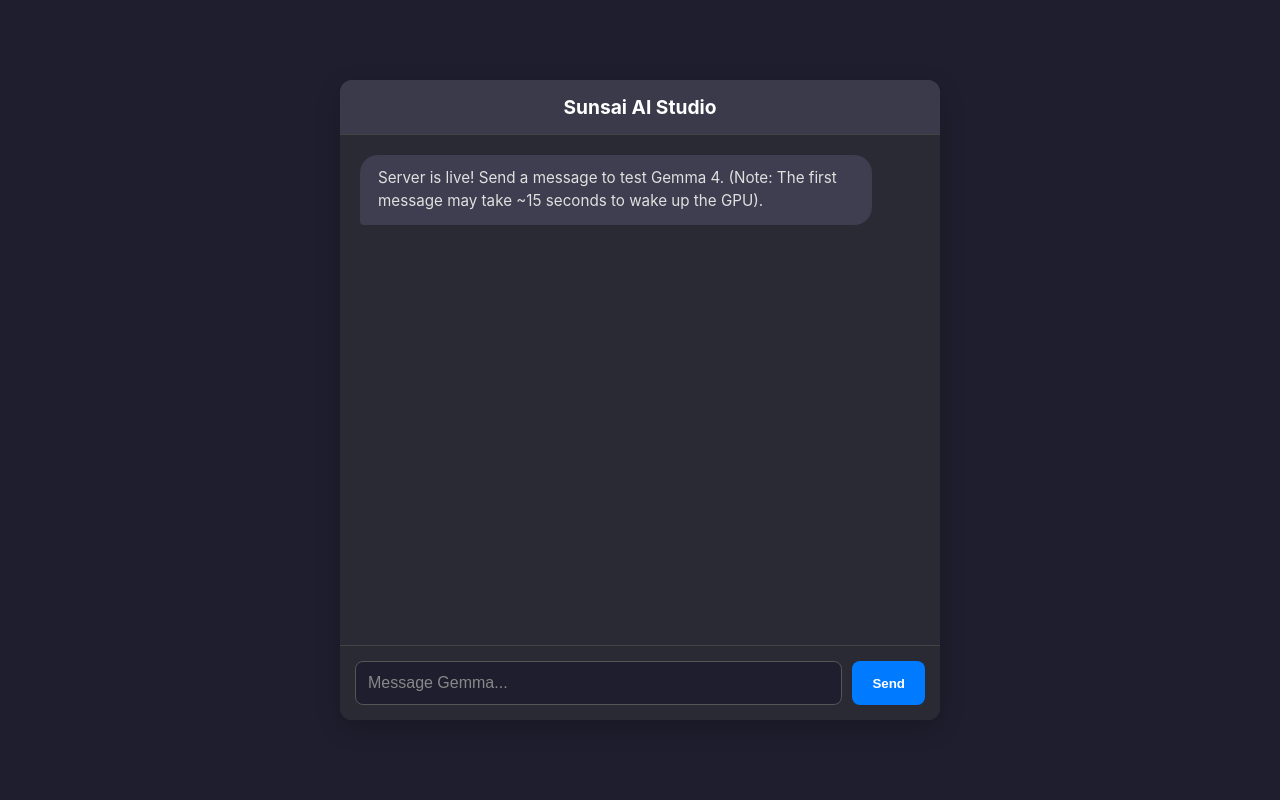
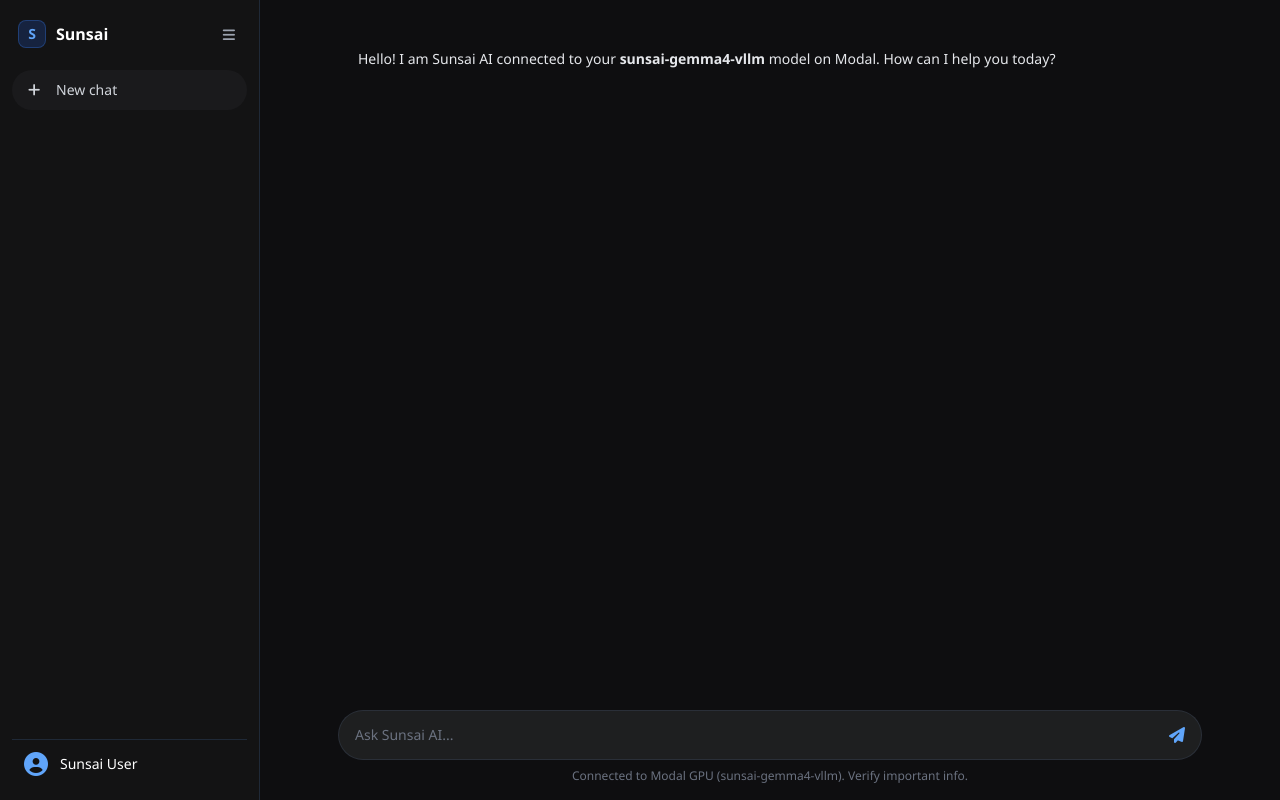
Before and after one commit to thahmunmang/sunsai, a plain HTML site: page index.html in a window 1280 px wide. Drawn offline with nearby package versions, Linux system fonts and the light colour scheme.

Commit message:
Refactor chat interface with sidebar and improved styles
Updated the layout and functionality of the chat interface, including sidebar and input area enhancements.

```diff
--- a/index.html
+++ b/index.html
@@ -3,181 +3,167 @@
 <head>
   <meta charset="UTF-8">
   <meta name="viewport" content="width=device-width, initial-scale=1.0">
-    <title>Sunsai AI Studio</title>
+  <title>Sunsai AI Studio - Modal Connected</title>
+  <script src="https://cdn.tailwindcss.com"></script>
+  <link rel="stylesheet" href="https://cdnjs.cloudflare.com/ajax/libs/font-awesome/6.4.0/css/all.min.css">
+  <link rel="stylesheet" href="https://cdnjs.cloudflare.com/ajax/libs/highlight.js/11.7.0/styles/atom-one-dark.min.css">
+  <script src="https://cdnjs.cloudflare.com/ajax/libs/highlight.js/11.7.0/highlight.min.js"></script>
+  <script src="https://cdn.jsdelivr.net/npm/marked/marked.min.js"></script>
   <style>
-        body {
-            font-family: -apple-system, BlinkMacSystemFont, "Segoe UI", Roboto, Helvetica, Arial, sans-serif;
-            background-color: #1e1e2e; /* Dark mode background */
-            display: flex;
-            justify-content: center;
-            align-items: center;
-            height: 100vh;
-            margin: 0;
-        }
-        #chat-container {
-            width: 100%;
-            max-width: 600px;
-            background: #2a2a35;
-            border-radius: 12px;
-            box-shadow: 0 8px 24px rgba(0,0,0,0.2);
-            display: flex;
-            flex-direction: column;
-            height: 80vh;
-            overflow: hidden;
-        }
-        .header {
-            background: #3a3a4a;
-            color: white;
-            padding: 15px 20px;
-            font-weight: bold;
-            font-size: 1.2rem;
-            text-align: center;
-            border-bottom: 1px solid #444;
-        }
-        #chat-log {
-            flex: 1;
-            overflow-y: auto;
-            padding: 20px;
-            display: flex;
-            flex-direction: column;
-            gap: 15px;
-        }
-        .message {
-            padding: 12px 18px;
-            border-radius: 18px;
-            max-width: 85%;
-            line-height: 1.5;
-            font-size: 0.95rem;
-        }
-        .user-msg {
-            background-color: #007bff;
-            color: white;
-            align-self: flex-end;
-            border-bottom-right-radius: 4px;
-        }
-        .ai-msg {
-            background-color: #3e3e50;
-            color: #e0e0e0;
-            align-self: flex-start;
-            border-bottom-left-radius: 4px;
-        }
-        .input-area {
-            display: flex;
-            border-top: 1px solid #444;
-            padding: 15px;
-            background: #2a2a35;
-        }
-        #user-input {
-            flex: 1;
-            padding: 12px;
-            border: 1px solid #555;
-            border-radius: 8px;
-            background: #1e1e2e;
-            color: white;
-            outline: none;
-            font-size: 1rem;
-        }
-        #user-input::placeholder { color: #888; }
-        #user-input:focus { border-color: #007bff; }
-        #send-btn {
-            background: #007bff;
-            color: white;
-            border: none;
-            padding: 12px 20px;
-            margin-left: 10px;
-            border-radius: 8px;
-            font-weight: bold;
-            cursor: pointer;
-            transition: background 0.2s;
-        }
-        #send-btn:hover { background: #0056b3; }
+    body { background-color: #0e0e10; color: #e3e3e3; font-family: 'Segoe UI', sans-serif; user-select: none; }
+    .sidebar { background-color: #131314; width: 260px; transition: width 0.3s ease; }
+    .sidebar.collapsed { width: 64px; padding: 12px 6px !important; }
+    .sidebar.collapsed .hide-on-collapse { display: none !important; }
+    .sidebar.collapsed .show-on-collapse { display: flex !important; }
+    .show-on-collapse { display: none; }
+    .input-box { background-color: #1e1f20; border-radius: 28px; }
+    pre code { border-radius: 8px; font-family: 'Consolas', monospace; }
+    .sidebar-scroll::-webkit-scrollbar { width: 4px; }
+    .sidebar-scroll::-webkit-scrollbar-thumb { background: #2a2b2d; border-radius: 4px; }
   </style>
 </head>
-<body>
+<body class="flex h-screen overflow-hidden relative">
 
-<div id="chat-container">
-    <div class="header">Sunsai AI Studio</div>
-    <div id="chat-log">
-        <div class="message ai-msg">Server is live! Send a message to test Gemma 4. (Note: The first message may take ~15 seconds to wake up the GPU).</div>
+  <!-- Sidebar -->
+  <aside id="sidebar" class="sidebar flex flex-col justify-between p-3 border-r border-gray-800 z-20">
+    <div class="flex flex-col h-full overflow-hidden">
+      <div class="flex items-center justify-between px-1.5 py-1 mb-2 hide-on-collapse">
+        <div class="flex items-center gap-2.5">
+          <div class="w-7 h-7 rounded-lg bg-blue-600/20 text-blue-400 font-bold flex items-center justify-center text-sm border border-blue-500/30">S</div>
+          <span class="font-bold text-base text-white">Sunsai</span>
         </div>
-    <div class="input-area">
-        <input type="text" id="user-input" placeholder="Message Gemma..." onkeypress="handleEnter(event)">
-        <button id="send-btn" onclick="sendMessage()">Send</button>
+        <button onclick="toggleSidebar()" class="text-gray-400 hover:text-white p-1.5 rounded-lg hover:bg-[#1e1f20] transition"><i class="fa-solid fa-bars text-sm"></i></button>
+      </div>
+      <button onclick="newChat()" class="my-1.5 flex items-center gap-3 w-full bg-[#1a1a1c] hover:bg-[#28292a] text-gray-300 px-3 py-2.5 rounded-full text-sm font-medium transition">
+        <i class="fa-solid fa-plus w-5 text-center text-sm"></i> <span class="hide-on-collapse">New chat</span>
+      </button>
+    </div>
+    <div class="border-t border-gray-800 pt-2 text-sm text-gray-300 flex items-center gap-3 px-3 py-2">
+      <i class="fa-solid fa-user-circle text-blue-400 text-2xl"></i>
+      <span class="hide-on-collapse font-medium text-white">Sunsai User</span>
+    </div>
+  </aside>
+
+  <!-- Main Chat Area -->
+  <main class="flex-1 flex flex-col justify-between h-full relative overflow-hidden">
+    <div id="chat-stream" class="flex-1 overflow-y-auto p-6 space-y-6 max-w-4xl mx-auto w-full pt-12 select-text">
+      <div class="flex gap-3 text-sm text-gray-200 leading-relaxed">
+        <i class="fa-solid fa-sparkles text-blue-400 mt-1"></i>
+        <div class="content flex-1">Hello! I am Sunsai AI connected to your <b>sunsai-gemma4-vllm</b> model on Modal. How can I help you today?</div>
       </div>
     </div>
 
+    <!-- Input Section -->
+    <div class="p-4 max-w-4xl mx-auto w-full">
+      <div class="input-box flex items-center px-4 py-3 gap-3 border border-gray-700/50 relative">
+        <input id="user-input" type="text" placeholder="Ask Sunsai AI..." class="bg-transparent flex-1 focus:outline-none text-white placeholder-gray-500 text-sm select-text" onkeydown="if(event.key==='Enter') sendMessage()">
+        <button id="send-btn" onclick="sendMessage()" class="text-blue-400 hover:text-blue-300 transition"><i class="fa-solid fa-paper-plane text-base"></i></button>
+      </div>
+      <div class="text-center text-xs text-gray-500 mt-2">Connected to Modal GPU (sunsai-gemma4-vllm). Verify important info.</div>
+    </div>
+  </main>
+
   <script>
-    const chatLog = document.getElementById('chat-log');
-    const userInput = document.getElementById('user-input');
+    // ==========================================
+    // MODAL API CONFIGURATION
+    // ==========================================
+    // TODO: Paste your exact Modal Web Endpoint URL here (no trailing slash /)
+    const MODAL_API_BASE = "https://yourusername--sunsai-gemma4-vllm-serve.modal.run";
 
-    // VERIFY THIS URL MATCHES YOUR DEPLOYMENT TERMINAL OUTPUT EXACTLY
-    const MODAL_URL = 'https://thahmunmang--sunsai-gemma4-vllm-model-server-sunsaitesting.modal.run/v1/chat/completions';
+    // Multi-turn conversation memory
+    let conversationHistory = [];
 
-    function appendMessage(text, sender) {
-        const msgDiv = document.createElement('div');
-        msgDiv.classList.add('message', sender === 'user' ? 'user-msg' : 'ai-msg');
-        msgDiv.textContent = text;
-        chatLog.appendChild(msgDiv);
-        chatLog.scrollTop = chatLog.scrollHeight;
+    function toggleSidebar() {
+      document.getElementById('sidebar').classList.toggle('collapsed');
+    }
+
+    function newChat() {
+      conversationHistory = [];
+      document.getElementById('chat-stream').innerHTML = `
+        <div class="flex gap-3 text-sm text-gray-200 leading-relaxed">
+          <i class="fa-solid fa-sparkles text-blue-400 mt-1"></i>
+          <div class="content flex-1">New chat started. Ask me anything!</div>
+        </div>
+      `;
+    }
+
+    function showToast(msg) {
+      const toast = document.createElement('div');
+      toast.className = 'fixed bottom-6 right-6 bg-blue-600 text-white text-xs font-medium px-4 py-2.5 rounded-xl shadow-2xl z-50';
+      toast.innerText = msg;
+      document.body.appendChild(toast);
+      setTimeout(() => toast.remove(), 2500);
     }
 
     async function sendMessage() {
-        const text = userInput.value.trim();
-        if (!text) return;
+      const input = document.getElementById('user-input');
+      if (!input || !input.value.trim()) return;
 
-        appendMessage(text, 'user');
-        userInput.value = '';
+      const userText = input.value.trim();
+      input.value = '';
 
-        // Show loading indicator
-        const loadingId = 'loading-' + Date.now();
-        const loadingDiv = document.createElement('div');
-        loadingDiv.classList.add('message', 'ai-msg');
-        loadingDiv.id = loadingId;
-        loadingDiv.innerHTML = '<i>Thinking...</i>';
-        chatLog.appendChild(loadingDiv);
-        chatLog.scrollTop = chatLog.scrollHeight;
+      const stream = document.getElementById('chat-stream');
+      if (!stream) return;
 
+      // 1. Append User Message
+      const userMsg = document.createElement('div');
+      userMsg.className = 'flex gap-3 text-sm text-white justify-end';
+      userMsg.innerHTML = `
+        <div class="bg-blue-600 px-4 py-2.5 rounded-2xl max-w-xl">
+          <div>${userText.replace(/</g, '&lt;').replace(/>/g, '&gt;')}</div>
+        </div>
+      `;
+      stream.appendChild(userMsg);
+      conversationHistory.push({ role: 'user', content: userText });
+
+      // 2. Append Thinking Indicator
+      const aiMsg = document.createElement('div');
+      aiMsg.className = 'flex gap-3 text-sm text-gray-200 leading-relaxed';
+      aiMsg.innerHTML = `
+        <i class="fa-solid fa-sparkles text-blue-400 mt-1 animate-pulse"></i>
+        <div class="content flex-1 text-gray-400 italic">Sunsai AI is generating response on Modal GPU...</div>
+      `;
+      stream.appendChild(aiMsg);
+      stream.scrollTop = stream.scrollHeight;
+
+      // 3. Send Request to Modal Backend
       try {
-            const response = await fetch(MODAL_URL, {
+        const response = await fetch(`${MODAL_API_BASE}/api/chat`, {
           method: 'POST',
-                headers: {
-                    'Content-Type': 'application/json',
-                    'Authorization': 'Bearer EMPTY'
-                },
+          headers: { 'Content-Type': 'application/json' },
           body: JSON.stringify({
-                    model: 'google/gemma-4-E4B-it',
-                    messages: [{ role: 'user', content: text }],
-                    max_tokens: 2048,
-                    temperature: 0.7
+            messages: conversationHistory,
+            language: "hakha",
+            model_tier: "Sunsai Auto"
           })
         });
 
-            // Remove loading indicator
-            document.getElementById(loadingId).remove();
-
         if (!response.ok) {
-                throw new Error(`HTTP error! status: ${response.status}`);
+          throw new Error(`Server error (${response.status})`);
         }
 
         const data = await response.json();
+        const aiReply = data.reply || 'Lehnak a chuak kho lo.';
+        conversationHistory.push({ role: 'assistant', content: aiReply });
 
-            if (data.choices && data.choices.length > 0) {
-                appendMessage(data.choices[0].message.content, 'ai');
-            } else {
-                appendMessage("Error: Received an empty response from the server.", 'ai');
+        // 4. Render Markdown & Code Highlighting
+        aiMsg.innerHTML = `
+          <i class="fa-solid fa-sparkles text-blue-400 mt-1"></i>
+          <div class="content flex-1 space-y-2">
+            <div class="prose prose-invert max-w-none">${marked.parse(aiReply)}</div>
+          </div>
+        `;
+
+        if (typeof hljs !== 'undefined') {
+          aiMsg.querySelectorAll('pre code').forEach((block) => hljs.highlightElement(block));
         }
-
-        } catch (error) {
-            document.getElementById(loadingId).remove();
-            appendMessage("Connection error. If the Modal deployment succeeded, this is likely a CORS error blocking your browser. Check the developer console (F12).", 'ai');
-            console.error('Fetch error:', error);
+      } catch (err) {
+        aiMsg.innerHTML = `
+          <i class="fa-solid fa-triangle-exclamation text-rose-400 mt-1"></i>
+          <div class="content flex-1 text-rose-400">Connection error with Modal: ${err.message}</div>
+        `;
       }
-    }
-
-    function handleEnter(event) {
-        if (event.key === 'Enter') {
-            sendMessage();
-        }
+      stream.scrollTop = stream.scrollHeight;
     }
   </script>
 </body>
```
Lines whose indentation alone changed are shown as unchanged.
